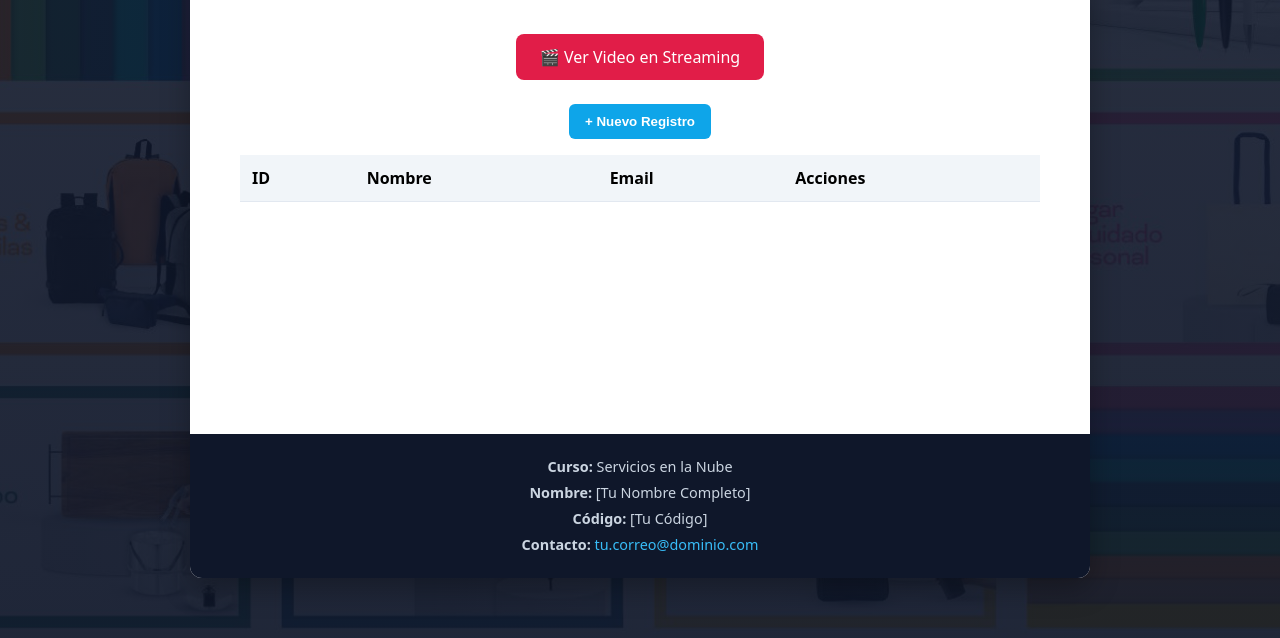
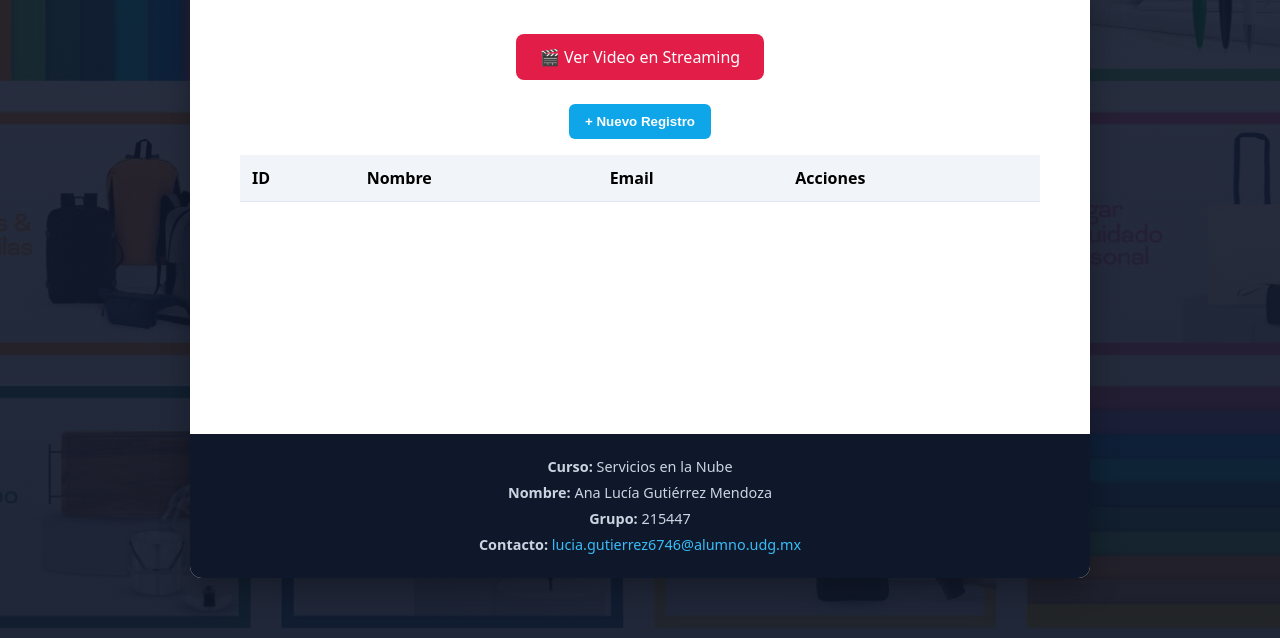
Before and after one commit to lucyinthesky-lang/mi-crud-render, a website: page public/index.html in a window 1280 px wide. Shown: the part 162-800 px from the top of the page. Drawn offline with Linux system fonts and the light colour scheme; no server answers.

Commit message:
Update footer with personal information
correo actualizado

```diff
--- a/public/index.html
+++ b/public/index.html
@@ -42,9 +42,9 @@
 
         <div class="footer">
             <p><strong>Curso:</strong> Servicios en la Nube</p>
-            <p><strong>Nombre:</strong> [Tu Nombre Completo]</p>
-            <p><strong>Código:</strong> [Tu Código]</p>
-            <p><strong>Contacto:</strong> <a href="mailto:tu.correo@dominio.com">tu.correo@dominio.com</a></p>
+            <p><strong>Nombre:</strong> Ana Lucía Gutiérrez Mendoza</p>
+            <p><strong>Grupo:</strong> 215447</p>
+            <p><strong>Contacto:</strong> <a href="mailto:tu.correo@dominio.com">lucia.gutierrez6746@alumno.udg.mx</a></p>
         </div>
     </div>
     <script src="app.js"></script>
```
